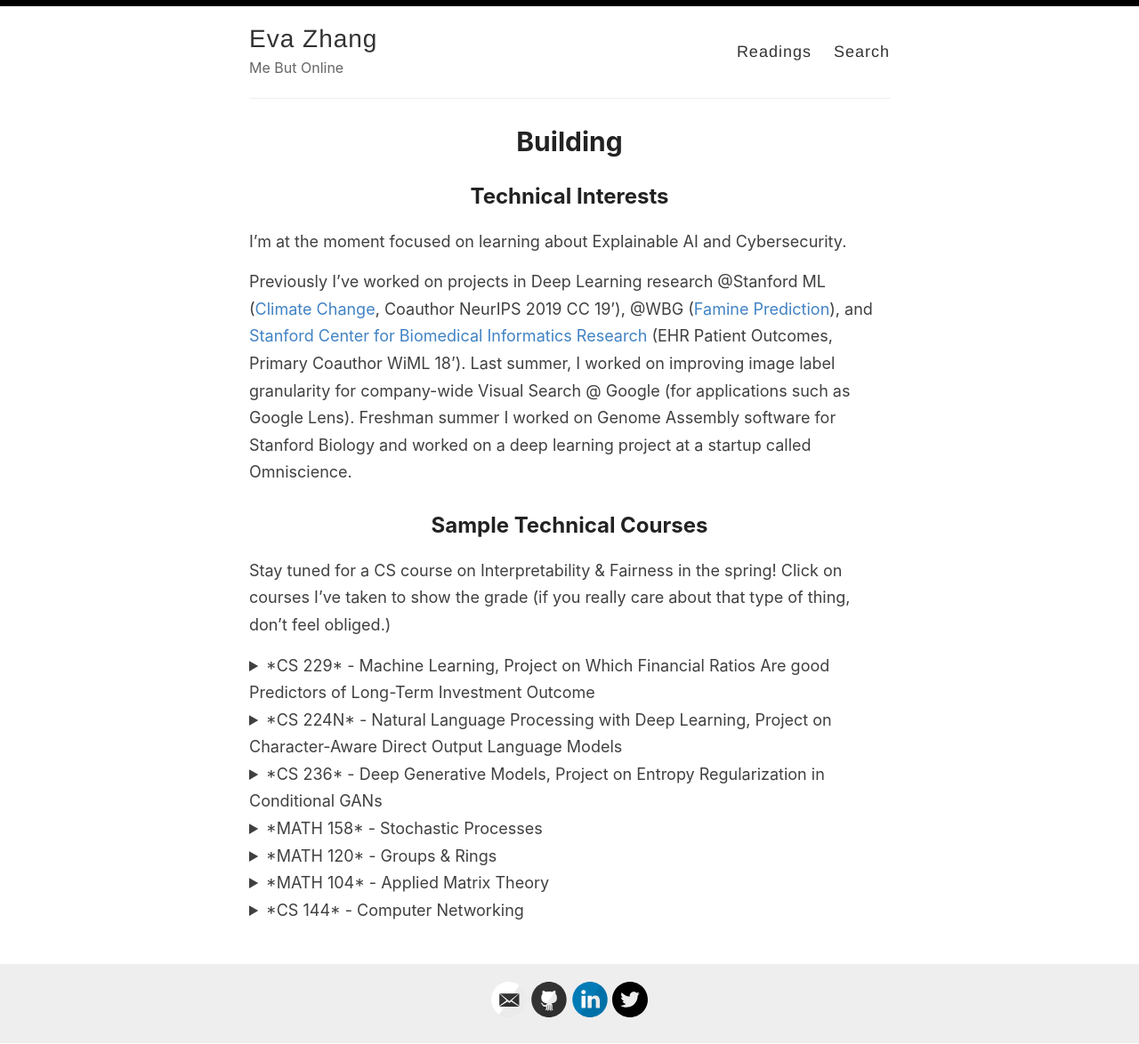
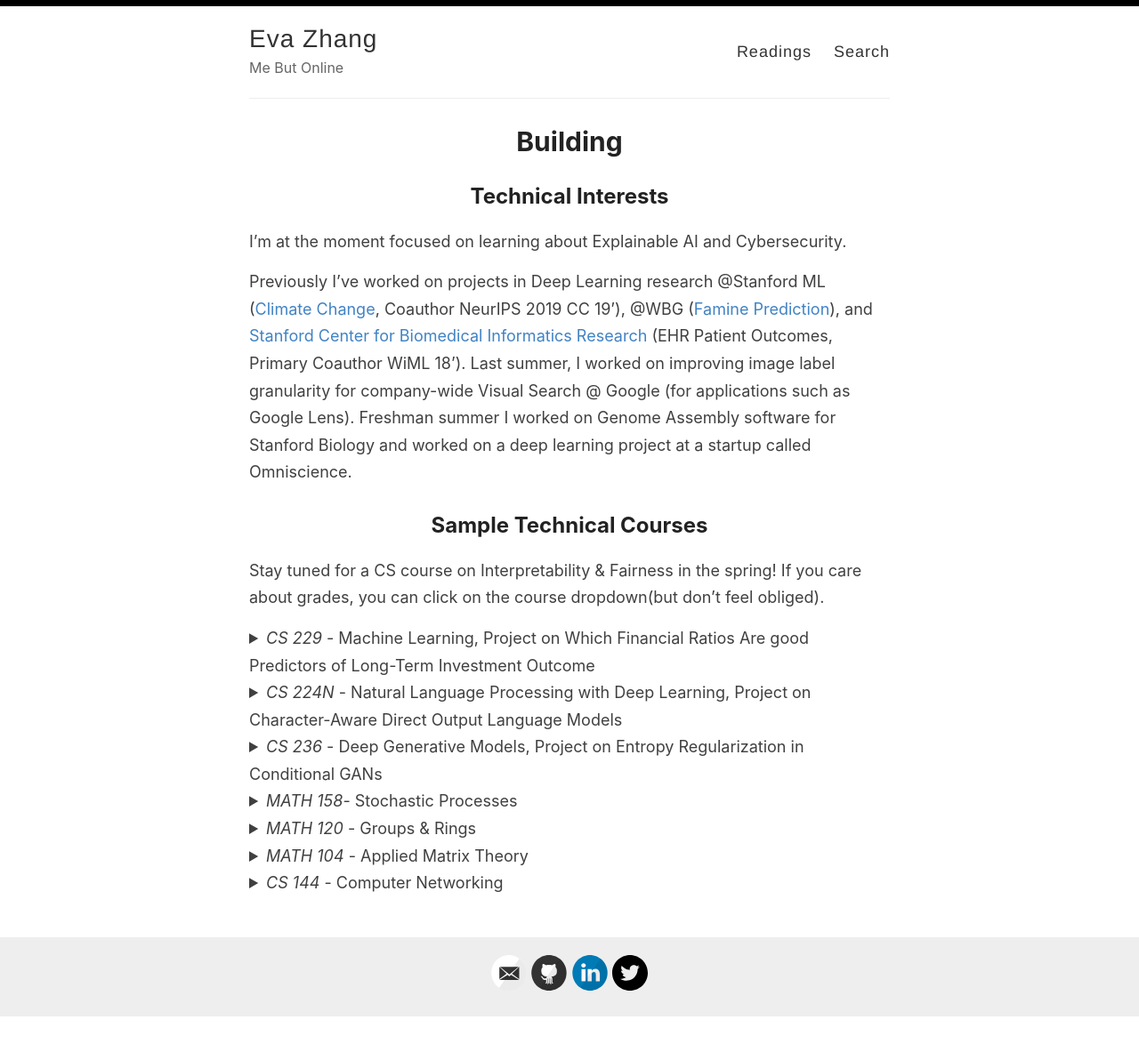
Before and after one commit to evazhang612/sokt-landing, a Jekyll site: the page built from _pages/technicals.md, in a window 1280 px wide. Shown: the whole page at 89% size. Built offline with Jekyll 4.4.1, drawn with Linux system fonts in a browser that asks for light colours; nearby versions of some CDN libraries; library files that are not in the unit come from our copies; after the commit the page ends 1143 px from its top, so only the background shows below that.

Commit message:
Adding remainig push.

```diff
--- a/_pages/technicals.md
+++ b/_pages/technicals.md
@@ -10,53 +10,53 @@
 Previously I've worked on projects in Deep Learning research @Stanford ML ([Climate Change](https://stanfordmlgroup.github.io/), Coauthor NeurIPS 2019 CC 19'), @WBG ([Famine Prediction](https://www.worldbank.org/en/programs/famine-early-action-mechanism)), and [Stanford Center for Biomedical Informatics Research](https://bmir.stanford.edu/) (EHR Patient Outcomes, Primary Coauthor WiML 18'). Last summer, I worked on improving image label granularity for company-wide Visual Search @ Google (for applications such as Google Lens). Freshman summer I worked on Genome Assembly software for Stanford Biology and worked on a deep learning project at a startup called Omniscience.
 
 ## Sample Technical Courses
-Stay tuned for a CS course on Interpretability & Fairness in the spring! Click on courses I've taken to show the grade (if you really care about that type of thing, don't feel obliged.)
+Stay tuned for a CS course on Interpretability & Fairness in the spring! If you care about grades, you can click on the course dropdown(but don't feel obliged).
 
 {% raw %}
 <details>
-    <summary>*CS 229* - Machine Learning, Project on Which Financial Ratios Are good Predictors of Long-Term Investment Outcome </summary>
+    <summary><i>CS 229</i> - Machine Learning, Project on Which Financial Ratios Are good Predictors of Long-Term Investment Outcome </summary>
     A
 </details>
 {% endraw %}
 
 {% raw %}
 <details>
-    <summary>*CS 224N* - Natural Language Processing with Deep Learning, Project on Character-Aware Direct Output Language Models</summary>
+    <summary><i>CS 224N</i> - Natural Language Processing with Deep Learning, Project on Character-Aware Direct Output Language Models</summary>
     A
 </details>
 {% endraw %}
 
 {% raw %}
 <details>
-    <summary>*CS 236* - Deep Generative Models, Project on Entropy Regularization in Conditional GANs </summary>
+    <summary><i>CS 236</i> - Deep Generative Models, Project on Entropy Regularization in Conditional GANs </summary>
     A
 </details>
 {% endraw %}
 
 {% raw %}
 <details>
-    <summary>*MATH 158* - Stochastic Processes </summary>
+    <summary><i>MATH 158</i>- Stochastic Processes </summary>
     A
 </details>
 {% endraw %}
 
 {% raw %}
 <details>
-    <summary>*MATH 120* - Groups & Rings </summary>
+    <summary><i>MATH 120</i> - Groups & Rings </summary>
     A
 </details>
 {% endraw %}
 
 {% raw %}
 <details>
-    <summary>*MATH 104* - Applied Matrix Theory </summary>
+    <summary><i>MATH 104</i> - Applied Matrix Theory </summary>
     A+
 </details>
 {% endraw %}
 
 {% raw %}
 <details>
-    <summary>*CS 144* - Computer Networking </summary>
+    <summary><i>CS 144</i> - Computer Networking </summary>
     A
 </details>
 {% endraw %}
```
